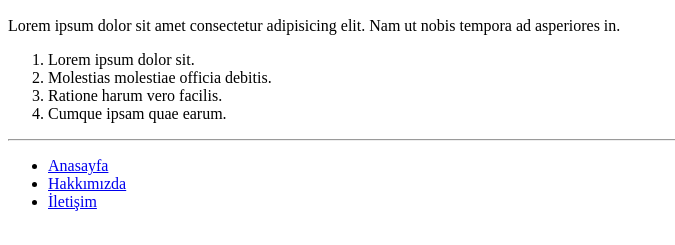
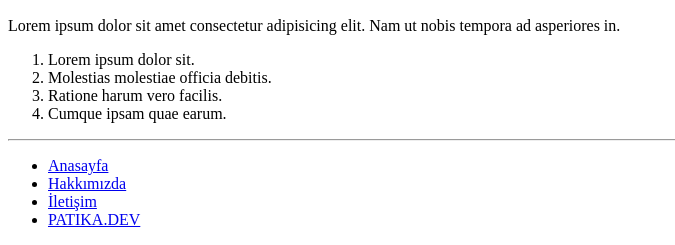
Before and after one commit to OZANAYYILDIZ/frontend-homeworks, a plain HTML site: page HTML Bolum Sonu Calismasi/index.html in a window 1280 px wide. Shown: the part 1603-1848 px from the top of the page, without its empty margins (0-675 px from the left). Drawn offline with Linux system fonts and the light colour scheme.

Commit message:
https://www.patika.dev/ linki index.html e eklendi

```diff
--- a/HTML Bolum Sonu Calismasi/index.html
+++ b/HTML Bolum Sonu Calismasi/index.html
@@ -73,6 +73,7 @@
                 <li><a href="index.html">Anasayfa</a></li>
                 <li><a href="about-us.html">Hakkımızda</a></li>
                 <li><a href="contact.html">İletişim</a></li>
+                <li><a href="https://www.patika.dev/">PATIKA.DEV</a></li>
             </ul>
         </nav>
         </footer>
```
